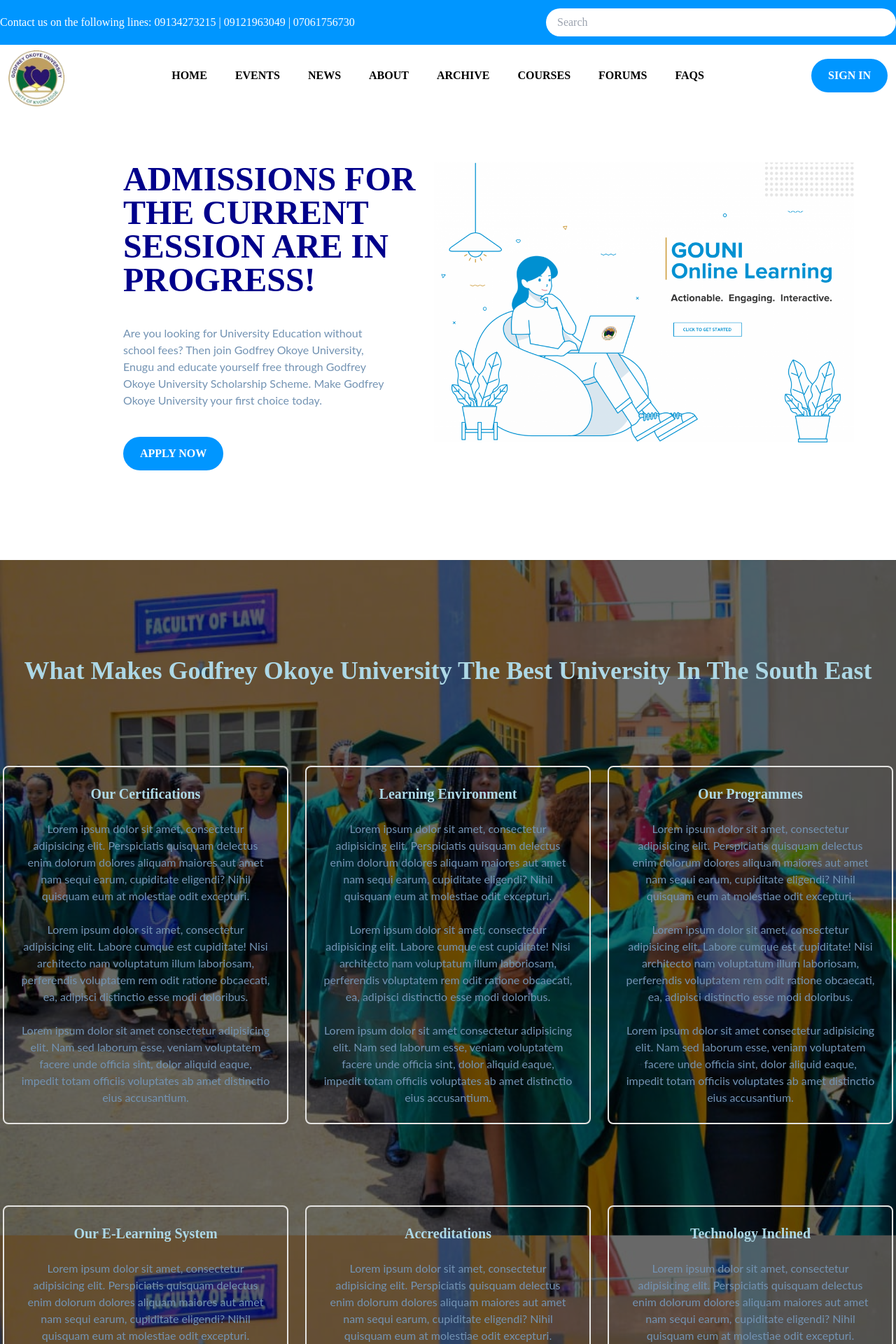
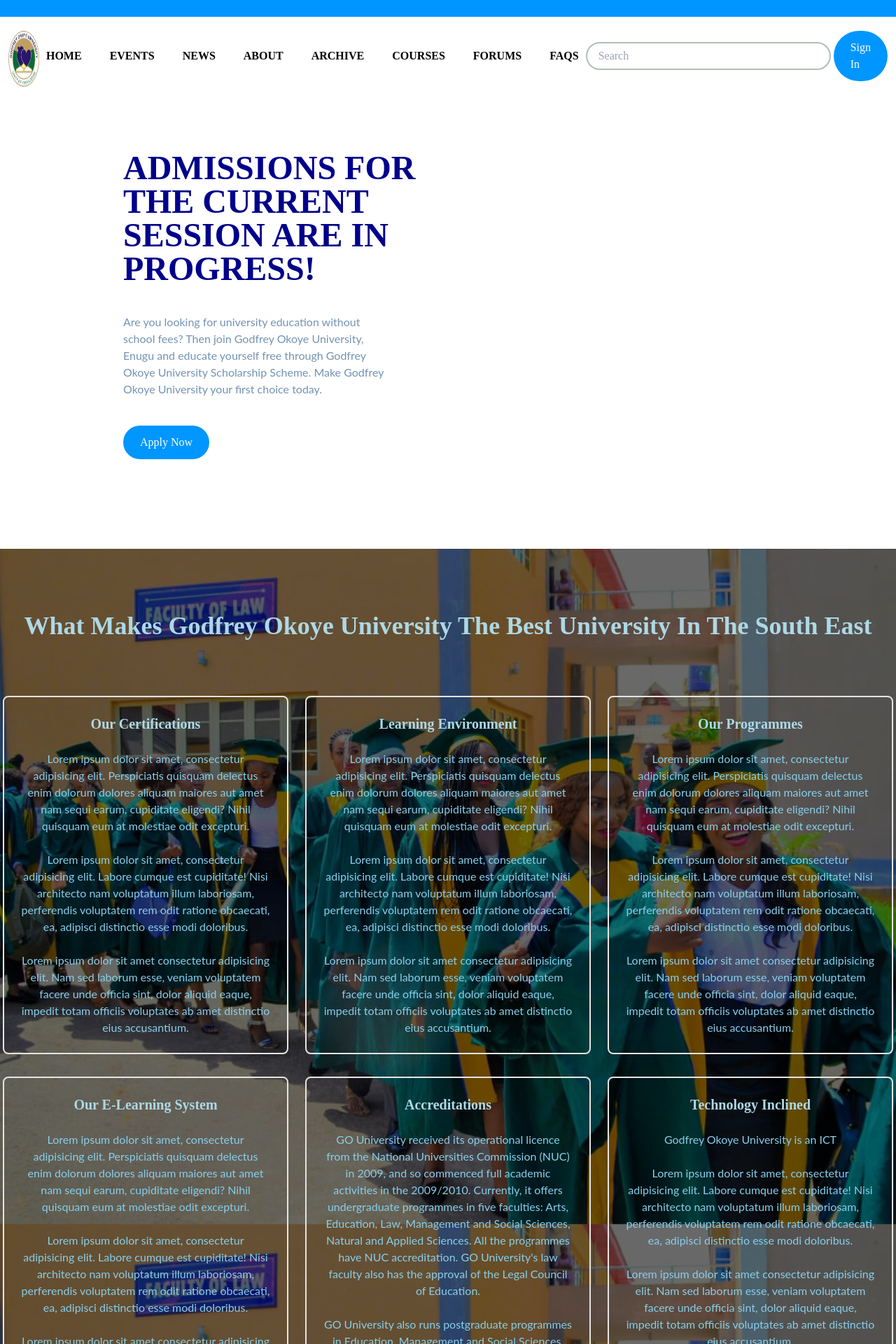
Before and after one commit to PhantomMiles/gouni, a PHP site: page / in a window 1280 px wide. Shown: the top 1920 px of the page at 70% size. Run offline with PHP 8.4, Linux system fonts and the light colour scheme.

Commit message:
first commit

```diff
--- a/css/main.css
+++ b/css/main.css
@@ -612,6 +612,10 @@
   margin-bottom: 1.5rem;
 }
 
+.-ml-80 {
+  margin-left: -20rem;
+}
+
 .mr-1 {
   margin-right: 0.25rem;
 }
@@ -628,24 +632,12 @@
   margin-bottom: 8rem;
 }
 
-.ml-6 {
-  margin-left: 1.5rem;
+.ml-5 {
+  margin-left: 1.25rem;
 }
 
-.-ml-80 {
-  margin-left: -20rem;
-}
-
-.-mr-80 {
-  margin-right: -20rem;
-}
-
-.mt-32 {
-  margin-top: 8rem;
-}
-
-.mt-24 {
-  margin-top: 6rem;
+.mt-8 {
+  margin-top: 2rem;
 }
 
 .block {
@@ -692,8 +672,12 @@
   width: 50%;
 }
 
-.w-\[500px\] {
-  width: 500px;
+.w-\[350px\] {
+  width: 350px;
+}
+
+.w-1 {
+  width: 0.25rem;
 }
 
 .max-w-full {
@@ -851,6 +835,11 @@
 
 .p-6 {
   padding: 1.5rem;
+}
+
+.py-3 {
+  padding-top: 0.75rem;
+  padding-bottom: 0.75rem;
 }
 
 .px-3 {
@@ -898,11 +887,6 @@
   padding-bottom: 0.5rem;
 }
 
-.py-3 {
-  padding-top: 0.75rem;
-  padding-bottom: 0.75rem;
-}
-
 .py-24 {
   padding-top: 6rem;
   padding-bottom: 6rem;
@@ -938,14 +922,14 @@
   line-height: 1.25;
 }
 
+.text-white {
+  --tw-text-opacity: 1;
+  color: rgb(255 255 255 / var(--tw-text-opacity));
+}
+
 .text-brightBlue {
   --tw-text-opacity: 1;
   color: rgb(0 150 255 / var(--tw-text-opacity));
-}
-
-.text-white {
-  --tw-text-opacity: 1;
-  color: rgb(255 255 255 / var(--tw-text-opacity));
 }
 
 .text-darkBlue {
@@ -963,6 +947,11 @@
   color: rgb(173 216 230 / var(--tw-text-opacity));
 }
 
+.text-skyBlue {
+  --tw-text-opacity: 1;
+  color: rgb(135 206 235 / var(--tw-text-opacity));
+}
+
 .drop-shadow-md {
   --tw-drop-shadow: drop-shadow(0 4px 3px rgb(0 0 0 / 0.07)) drop-shadow(0 2px 2px rgb(0 0 0 / 0.06));
   filter: var(--tw-blur) var(--tw-brightness) var(--tw-contrast) var(--tw-grayscale) var(--tw-hue-rotate) var(--tw-invert) var(--tw-saturate) var(--tw-sepia) var(--tw-drop-shadow);
@@ -970,19 +959,31 @@
 
 body {
   font-family: noto sans jp;
-  /* background-image: url('../img/E-learning.png');
+  background-image: url('img/E-learning.png');
   background-repeat: no-repeat;
   background-size: 900px;
-    background-position: 10% -30%; */
-  background-color: i;
+  background-position: -10%;
 }
 
-a {
+#nav a {
   outline: none;
   padding: 10px;
   border-radius: 10px;
   text-transform: uppercase;
   transition: all 0.25s;
+}
+
+#menu,
+#nav2 a {
+  text-transform: uppercase;
+}
+
+#menu a {
+  padding: 10px;
+}
+
+#nav2 a {
+  padding: 6px;
 }
 
 button.px-6 {
--- a/index.html
+++ b/index.html
@@ -13,27 +13,18 @@
 
 <body>
     <!-- Other info -->
-    <div class="flex flex-col w-full mx-auto py-3 px-auto bg-brightBlue justify-between">
-        <div class="flex w-1/2 flex-row mx-auto justify-between items-center">
+    <div class="hidden md:flex flex-col w-full mx-auto py-3 px-auto bg-brightBlue justify-between">
+        <!-- <div class="flex w-1/2 flex-row mx-auto justify-between items-center">
             <div class="space-x-6 hidden md:flex">
                 <h4 class="max-w-1 -ml-80 text-center text-white md:text-left">
                     Contact us on the following lines: 09134273215 | 09121963049 | 07061756730
                 </h4>
 
             </div>
-
-            <div class="space-x-6 hidden md:flex">
-                <form action="" class=" -mr-80">
-                    <div class="hidden flex space-x-10 md:block">
-                        <input type="text" name="" id="" class="flex flex-row w-[500px] h-[40px] px-4 rounded-full focus:outline-none" placeholder="Search">
-                    </div>
-                </form>
-
-            </div>
-        </div>
+        </div> -->
     </div>
     <!-- Navbar -->
-    <nav class="max-w-full relative container mx-auto px-3" id="myHeader">
+    <nav class="max-w-full relative container mx-auto py-3 px-3" id="myHeader">
         <!-- Flex container -->
         <div class="flex items-center justify-between">
             <!-- Logo -->
@@ -52,8 +43,16 @@
                 <a href="forum.html" class="hover:text-platinum hover:bg-skyBlue font-bold">Forums</a>
                 <a href="faq.html" class="hover:text-platinum hover:bg-skyBlue font-bold">FAQs</a>
             </div>
+            <div class="space-x-1 hidden md:flex">
+                <form action="" class=" mr-1">
+                    <div class="hidden flex space-x-10 md:block">
+                        <input type="text" name="" id="srch" class="flex flex-row w-[350px] h-[40px] px-4 rounded-full focus:outline-none" placeholder="Search">
+                    </div>
+                </form>
+
+            </div>
             <!-- Button -->
-            <a href="reg.php" id="signUp" class="p-3 px-6 pt-3 text-white font-bold bg-brightBlue rounded-full baseline hover:bg-skyBlue sm:block md:block">SIGN IN</a>
+            <a href="reg.php" id="signUp" class="p-3 px-6 pt-3 text-white bg-brightBlue rounded-full baseline hover:bg-skyBlue sm:block md:block">Sign In</a>
             <!-- <a href="account.php" class="hidden p-3 px-1 pt-3 md:block"></a> -->
 
             <!-- Hamburger Icon -->
@@ -88,67 +87,72 @@
                 <h1 class="max-w-md text-4xl font-bold text-center text-darkBlue md:text-5xl md:text-left">
                     ADMISSIONS FOR THE CURRENT SESSION ARE IN PROGRESS!
                 </h1>
-                <p class="max-w-sm text-center text-blueGray md:text-left">Are you looking for University Education without school fees? Then join Godfrey Okoye University, Enugu and educate yourself free through Godfrey Okoye University Scholarship Scheme. Make Godfrey Okoye University your first choice today.
+                <p class="max-w-sm text-center text-blueGray md:text-left">Are you looking for university education without school fees? Then join Godfrey Okoye University, Enugu and educate yourself free through Godfrey Okoye University Scholarship Scheme. Make Godfrey Okoye University your first choice today.
                 </p>
                 <div class="flex justify-center md:justify-start">
-                    <a href="admission.php" id="apply" class="p-3 px-6 pt-3 text-white font-bold bg-brightBlue rounded-full baseline hover:bg-skyBlue md:block">APPLY NOW</a>
+                    <a href="admission.php" id="apply" class="p-3 px-6 pt-3 text-white bg-brightBlue rounded-full baseline hover:bg-skyBlue md:block">Apply Now</a>
                 </div>
             </div>
             <!-- Image -->
             <div class="md:max-w-md py-1 px-5">
-                <img src="img/E-learning.png" class="sm:max-w-sm sm:mb-2 sm:-mt-20 md:-ml-10 md:max-w-[600px] md:-mt-40" alt="" />
+                <img src="" class="sm:max-w-sm sm:mb-2 sm:-mt-20 md:-ml-10 md:max-w-[600px] md:-mt-40" alt="" />
             </div>
         </div>
     </section>
 
     <!-- Description -->
     <section id="desc">
-        <div class="max-w-8xl px-1 mx-auto mt-32 text-center">
+        <div class="max-w-8xl px-1 mx-auto mt-20 text-center">
             <!-- Heading -->
             <h2 class="text-4xl font-bold text-center text-lightBlue">
                 What Makes Godfrey Okoye University The Best University In The South East
             </h2>
-            <div class="flex flex-col mt-24 md:flex-row md:space-x-6">
+            <div class="flex flex-col mt-20 md:flex-row md:space-x-6">
                 <!-- testimonial 1 -->
                 <div class="flex flex-col items-center p-6 space-y-6 rounded-lg md:w-1/2">
                     <h3 class="text-xl font-bold text-lightBlue">Our Certifications</h3>
-                    <p class="text-md text-blueGray">Lorem ipsum dolor sit amet, consectetur adipisicing elit. Perspiciatis quisquam delectus enim dolorum dolores aliquam maiores aut amet nam sequi earum, cupiditate eligendi? Nihil quisquam eum at molestiae odit excepturi.</p>
-                    <p class="text-md text-blueGray">Lorem ipsum dolor sit amet, consectetur adipisicing elit. Labore cumque est cupiditate! Nisi architecto nam voluptatum illum laboriosam, perferendis voluptatem rem odit ratione obcaecati, ea, adipisci distinctio esse modi doloribus.</p>
-                    <p class="text-md text-blueGray">Lorem ipsum dolor sit amet consectetur adipisicing elit. Nam sed laborum esse, veniam voluptatem facere unde officia sint, dolor aliquid eaque, impedit totam officiis voluptates ab amet distinctio eius accusantium.</p>
+                    <p class="text-md text-skyBlue">Lorem ipsum dolor sit amet, consectetur adipisicing elit. Perspiciatis quisquam delectus enim dolorum dolores aliquam maiores aut amet nam sequi earum, cupiditate eligendi? Nihil quisquam eum at molestiae odit excepturi.</p>
+                    <p class="text-md text-skyBlue">Lorem ipsum dolor sit amet, consectetur adipisicing elit. Labore cumque est cupiditate! Nisi architecto nam voluptatum illum laboriosam, perferendis voluptatem rem odit ratione obcaecati, ea, adipisci distinctio esse modi doloribus.</p>
+                    <p class="text-md text-skyBlue">Lorem ipsum dolor sit amet consectetur adipisicing elit. Nam sed laborum esse, veniam voluptatem facere unde officia sint, dolor aliquid eaque, impedit totam officiis voluptates ab amet distinctio eius accusantium.</p>
                 </div>
                 <!-- testimonial 2 -->
                 <div class="flex flex-col items-center p-6 space-y-6 rounded-lg md:w-1/2">
                     <h3 class="text-xl font-bold text-lightBlue">Learning Environment</h3>
-                    <p class="text-md text-blueGray">Lorem ipsum dolor sit amet, consectetur adipisicing elit. Perspiciatis quisquam delectus enim dolorum dolores aliquam maiores aut amet nam sequi earum, cupiditate eligendi? Nihil quisquam eum at molestiae odit excepturi.</p>
-                    <p class="text-md text-blueGray">Lorem ipsum dolor sit amet, consectetur adipisicing elit. Labore cumque est cupiditate! Nisi architecto nam voluptatum illum laboriosam, perferendis voluptatem rem odit ratione obcaecati, ea, adipisci distinctio esse modi doloribus.</p>
-                    <p class="text-md text-blueGray">Lorem ipsum dolor sit amet consectetur adipisicing elit. Nam sed laborum esse, veniam voluptatem facere unde officia sint, dolor aliquid eaque, impedit totam officiis voluptates ab amet distinctio eius accusantium.</p>
+                    <p class="text-md text-skyBlue">Lorem ipsum dolor sit amet, consectetur adipisicing elit. Perspiciatis quisquam delectus enim dolorum dolores aliquam maiores aut amet nam sequi earum, cupiditate eligendi? Nihil quisquam eum at molestiae odit excepturi.</p>
+                    <p class="text-md text-skyBlue">Lorem ipsum dolor sit amet, consectetur adipisicing elit. Labore cumque est cupiditate! Nisi architecto nam voluptatum illum laboriosam, perferendis voluptatem rem odit ratione obcaecati, ea, adipisci distinctio esse modi doloribus.</p>
+                    <p class="text-md text-skyBlue">Lorem ipsum dolor sit amet consectetur adipisicing elit. Nam sed laborum esse, veniam voluptatem facere unde officia sint, dolor aliquid eaque, impedit totam officiis voluptates ab amet distinctio eius accusantium.</p>
                 </div>
                 <!-- testimonial 3 -->
                 <div class="flex flex-col items-center p-6 space-y-6 rounded-lg md:w-1/2">
                     <h3 class="text-xl font-bold text-lightBlue">Our Programmes</h3>
-                    <p class="text-md text-blueGray">Lorem ipsum dolor sit amet, consectetur adipisicing elit. Perspiciatis quisquam delectus enim dolorum dolores aliquam maiores aut amet nam sequi earum, cupiditate eligendi? Nihil quisquam eum at molestiae odit excepturi.</p>
-                    <p class="text-md text-blueGray">Lorem ipsum dolor sit amet, consectetur adipisicing elit. Labore cumque est cupiditate! Nisi architecto nam voluptatum illum laboriosam, perferendis voluptatem rem odit ratione obcaecati, ea, adipisci distinctio esse modi doloribus.</p>
-                    <p class="text-md text-blueGray">Lorem ipsum dolor sit amet consectetur adipisicing elit. Nam sed laborum esse, veniam voluptatem facere unde officia sint, dolor aliquid eaque, impedit totam officiis voluptates ab amet distinctio eius accusantium.</p>
+                    <p class="text-md text-skyBlue">Lorem ipsum dolor sit amet, consectetur adipisicing elit. Perspiciatis quisquam delectus enim dolorum dolores aliquam maiores aut amet nam sequi earum, cupiditate eligendi? Nihil quisquam eum at molestiae odit excepturi.</p>
+                    <p class="text-md text-skyBlue">Lorem ipsum dolor sit amet, consectetur adipisicing elit. Labore cumque est cupiditate! Nisi architecto nam voluptatum illum laboriosam, perferendis voluptatem rem odit ratione obcaecati, ea, adipisci distinctio esse modi doloribus.</p>
+                    <p class="text-md text-skyBlue">Lorem ipsum dolor sit amet consectetur adipisicing elit. Nam sed laborum esse, veniam voluptatem facere unde officia sint, dolor aliquid eaque, impedit totam officiis voluptates ab amet distinctio eius accusantium.</p>
                 </div>
             </div>
-            <div class="flex flex-col mt-24 md:flex-row md:space-x-6">
+            <div class="flex flex-col mt-8 md:flex-row md:space-x-6">
                 <div class="flex flex-col items-center p-6 space-y-6 rounded-lg md:w-1/2">
                     <h3 class="text-xl font-bold text-lightBlue">Our E-Learning System</h3>
-                    <p class="text-md text-blueGray">Lorem ipsum dolor sit amet, consectetur adipisicing elit. Perspiciatis quisquam delectus enim dolorum dolores aliquam maiores aut amet nam sequi earum, cupiditate eligendi? Nihil quisquam eum at molestiae odit excepturi.</p>
-                    <p class="text-md text-blueGray">Lorem ipsum dolor sit amet, consectetur adipisicing elit. Labore cumque est cupiditate! Nisi architecto nam voluptatum illum laboriosam, perferendis voluptatem rem odit ratione obcaecati, ea, adipisci distinctio esse modi doloribus.</p>
-                    <p class="text-md text-blueGray">Lorem ipsum dolor sit amet consectetur adipisicing elit. Nam sed laborum esse, veniam voluptatem facere unde officia sint, dolor aliquid eaque, impedit totam officiis voluptates ab amet distinctio eius accusantium.</p>
+                    <p class="text-md text-skyBlue">Lorem ipsum dolor sit amet, consectetur adipisicing elit. Perspiciatis quisquam delectus enim dolorum dolores aliquam maiores aut amet nam sequi earum, cupiditate eligendi? Nihil quisquam eum at molestiae odit excepturi.</p>
+                    <p class="text-md text-skyBlue">Lorem ipsum dolor sit amet, consectetur adipisicing elit. Labore cumque est cupiditate! Nisi architecto nam voluptatum illum laboriosam, perferendis voluptatem rem odit ratione obcaecati, ea, adipisci distinctio esse modi doloribus.</p>
+                    <p class="text-md text-skyBlue">Lorem ipsum dolor sit amet consectetur adipisicing elit. Nam sed laborum esse, veniam voluptatem facere unde officia sint, dolor aliquid eaque, impedit totam officiis voluptates ab amet distinctio eius accusantium.</p>
                 </div>
                 <div class="flex flex-col items-center p-6 space-y-6 rounded-lg md:w-1/2">
                     <h3 class="text-xl font-bold text-lightBlue">Accreditations</h3>
-                    <p class="text-md text-blueGray">Lorem ipsum dolor sit amet, consectetur adipisicing elit. Perspiciatis quisquam delectus enim dolorum dolores aliquam maiores aut amet nam sequi earum, cupiditate eligendi? Nihil quisquam eum at molestiae odit excepturi.</p>
-                    <p class="text-md text-blueGray">Lorem ipsum dolor sit amet, consectetur adipisicing elit. Labore cumque est cupiditate! Nisi architecto nam voluptatum illum laboriosam, perferendis voluptatem rem odit ratione obcaecati, ea, adipisci distinctio esse modi doloribus.</p>
-                    <p class="text-md text-blueGray">Lorem ipsum dolor sit amet consectetur adipisicing elit. Nam sed laborum esse, veniam voluptatem facere unde officia sint, dolor aliquid eaque, impedit totam officiis voluptates ab amet distinctio eius accusantium.</p>
+                    <p class="text-md text-skyBlue">GO University received its operational licence from the National Universities Commission (NUC) in 2009, and so commenced full academic activities in the 2009/2010. Currently, it offers undergraduate programmes in five faculties: Arts,
+                        Education, Law, Management and Social Sciences, Natural and Applied Sciences. All the programmes have NUC accreditation. GO University's law faculty also has the approval of the Legal Council of Education. </p>
+                    <p class="text-md text-skyBlue">GO University also runs postgraduate programmes in Education, Management and Social Sciences, Natural and Applied Sciences. We have produced graduates who were all successfully mobilized for the National Youth Service Corps (NYSC)
+                        scheme in their year of graduation.</p>
+                    <!-- <p class="text-md text-skyBlue">The university is committed especially to values that enable the achievment of academic excellence, integration of learning and character, religious, cultural and epistemological dialogue, ready access to prayers and blessings, availability
+                        of highly qualified staff, training of employable graduates, exchange programmes with foreign partner univesities, elaborate mentorship programme, serene and cult-free environment and respect for individuals of varies background.
+                        The university has produced sets of graduates who were all successfully mobilized for the National Youth Service Corps (NYSC) scheme in their year of graduation. Godfrey Okoye university Enugu is rightly called God’s own university.
+                        Within less than ten years, it has admitted more than three thousand students and will soon transfer some of its faculties to the permanent site at Ugwuomu-Nike Enugu. To the glory of God!</p> -->
                 </div>
                 <div class="flex flex-col items-center p-6 space-y-6 rounded-lg md:w-1/2">
                     <h3 class="text-xl font-bold text-lightBlue">Technology Inclined</h3>
-                    <p class="text-md text-blueGray">Lorem ipsum dolor sit amet, consectetur adipisicing elit. Perspiciatis quisquam delectus enim dolorum dolores aliquam maiores aut amet nam sequi earum, cupiditate eligendi? Nihil quisquam eum at molestiae odit excepturi.</p>
-                    <p class="text-md text-blueGray">Lorem ipsum dolor sit amet, consectetur adipisicing elit. Labore cumque est cupiditate! Nisi architecto nam voluptatum illum laboriosam, perferendis voluptatem rem odit ratione obcaecati, ea, adipisci distinctio esse modi doloribus.</p>
-                    <p class="text-md text-blueGray">Lorem ipsum dolor sit amet consectetur adipisicing elit. Nam sed laborum esse, veniam voluptatem facere unde officia sint, dolor aliquid eaque, impedit totam officiis voluptates ab amet distinctio eius accusantium.</p>
+                    <p class="text-md text-skyBlue">Godfrey Okoye University is an ICT</p>
+                    <p class="text-md text-skyBlue">Lorem ipsum dolor sit amet, consectetur adipisicing elit. Labore cumque est cupiditate! Nisi architecto nam voluptatum illum laboriosam, perferendis voluptatem rem odit ratione obcaecati, ea, adipisci distinctio esse modi doloribus.</p>
+                    <p class="text-md text-skyBlue">Lorem ipsum dolor sit amet consectetur adipisicing elit. Nam sed laborum esse, veniam voluptatem facere unde officia sint, dolor aliquid eaque, impedit totam officiis voluptates ab amet distinctio eius accusantium.</p>
                 </div>
             </div>
         </div>
@@ -174,7 +178,7 @@
                 <div class="mx-auto my-6 text-center text-white md:hidden">Copyright &copy; Godfrey Okoye University 2022, All Rights Reserved</div>
                 <!-- Logo -->
                 <div>
-                    <img src="img/logo.jpg" alt="" class="h-16 md:mt-10">
+                    <img src="img/logo.jpg" alt="" class="h-20 md:mt-10">
                 </div>
                 <!-- Social lInks container -->
                 <div class="flex justify-center space-x-4">
@@ -191,7 +195,7 @@
                 </div>
             </div>
             <!-- List container -->
-            <div class="flex justify-around space-x-32">
+            <div class="flex justify-around space-x-32" id="nav2">
                 <div class="flex flex-col space-y-3 text-white">
                     <a href="index.html" class="hover:text-skyBlue font-bold">Home</a>
                     <a href="events.html" class="hover:text-skyBlue font-bold">Events</a>
@@ -207,12 +211,20 @@
             </div>
             <!-- Input Container -->
             <div class="flex flex-col justify-between">
-                <form action="">
+                <form action="info@gouni.edu.ng">
                     <div class="flex space-x-3">
                         <input type="text" name="" id="" class="flex-1 w-1 px-4 rounded-full focus:outline-none" placeholder="Send us an email"> <button class="px-6 py-2 text-white rounded-full bg-brightBlue hover:bg-lightBlue focus:outline:none">Send</button>
                     </div>
                 </form>
-                <div class="hidden text-white md:block">&copy; Godfrey Okoye University 2022, All Rights Reserved</div>
+                <div class="hidden text-white md:block md:mt-5"> Contact us on the following lines:</div>
+                <div class="hidden text-white md:block md:mt-2">
+                    <ul id="tel" class="ml-5">
+                        <li>09134273215</li>
+                        <li>09121963049</li>
+                        <li>07061756730</li>
+                    </ul>
+                </div>
+                <div class="hidden text-white md:block md:mt-2">&copy; Godfrey Okoye University 2022, All Rights Reserved</div>
             </div>
         </div>
     </footer>
--- a/js/script.js
+++ b/js/script.js
@@ -21,7 +21,7 @@
 function myFunction() {
     if (window.pageYOffset > sticky) {
         header.classList.add("sticky");
-        header.style.backgroundColor = "#EEE";
+        header.style.backgroundColor = "rgba(226, 226, 226, 0.889)";
         // header.style.marginTop = "10px";
         header.style.transition = "ease-in 0.2s";
 
```
Also changed, not shown: other parts of css/main.css (+33 -23 lines), events.html (+19 -8 lines), input.css (+44 -8 lines). Lines whose indentation alone changed are shown as unchanged.
